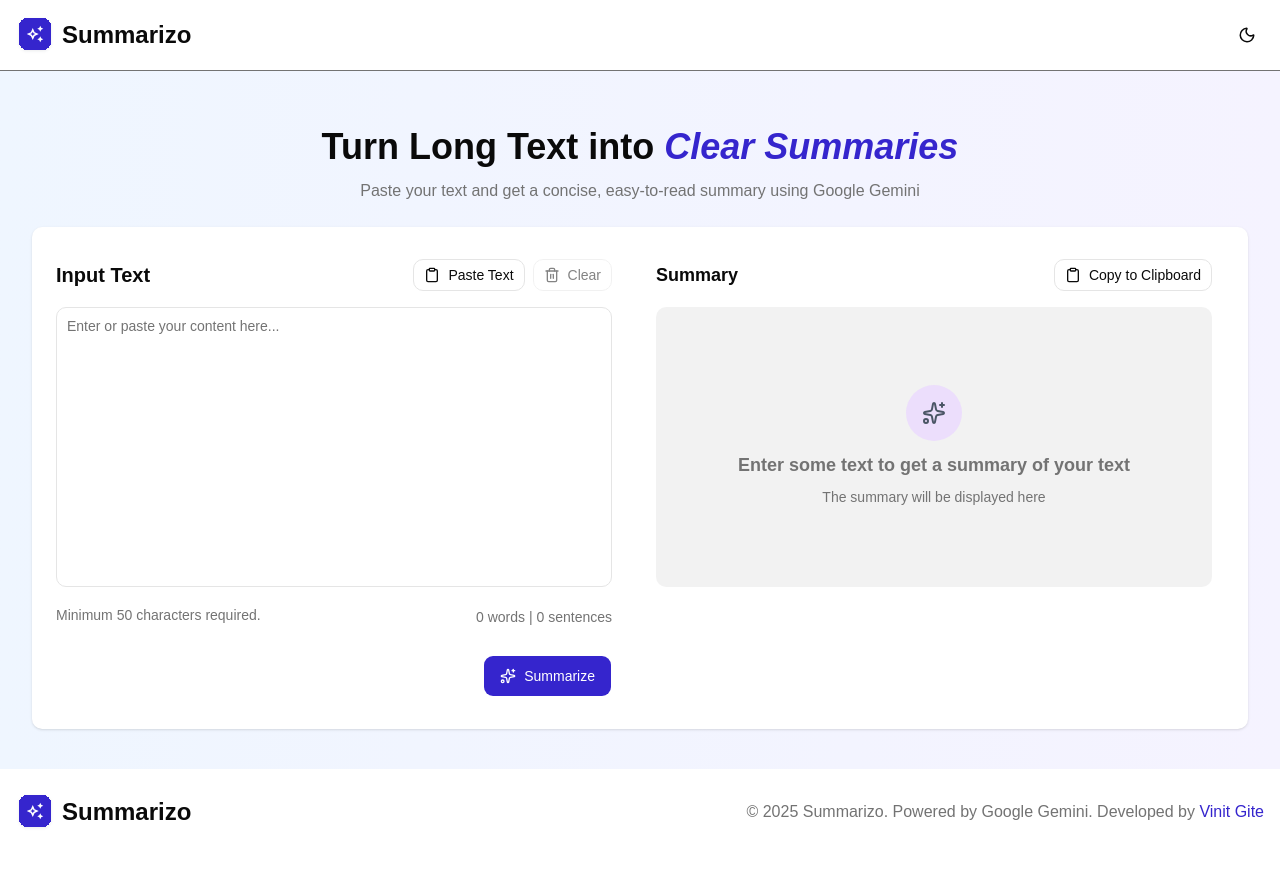
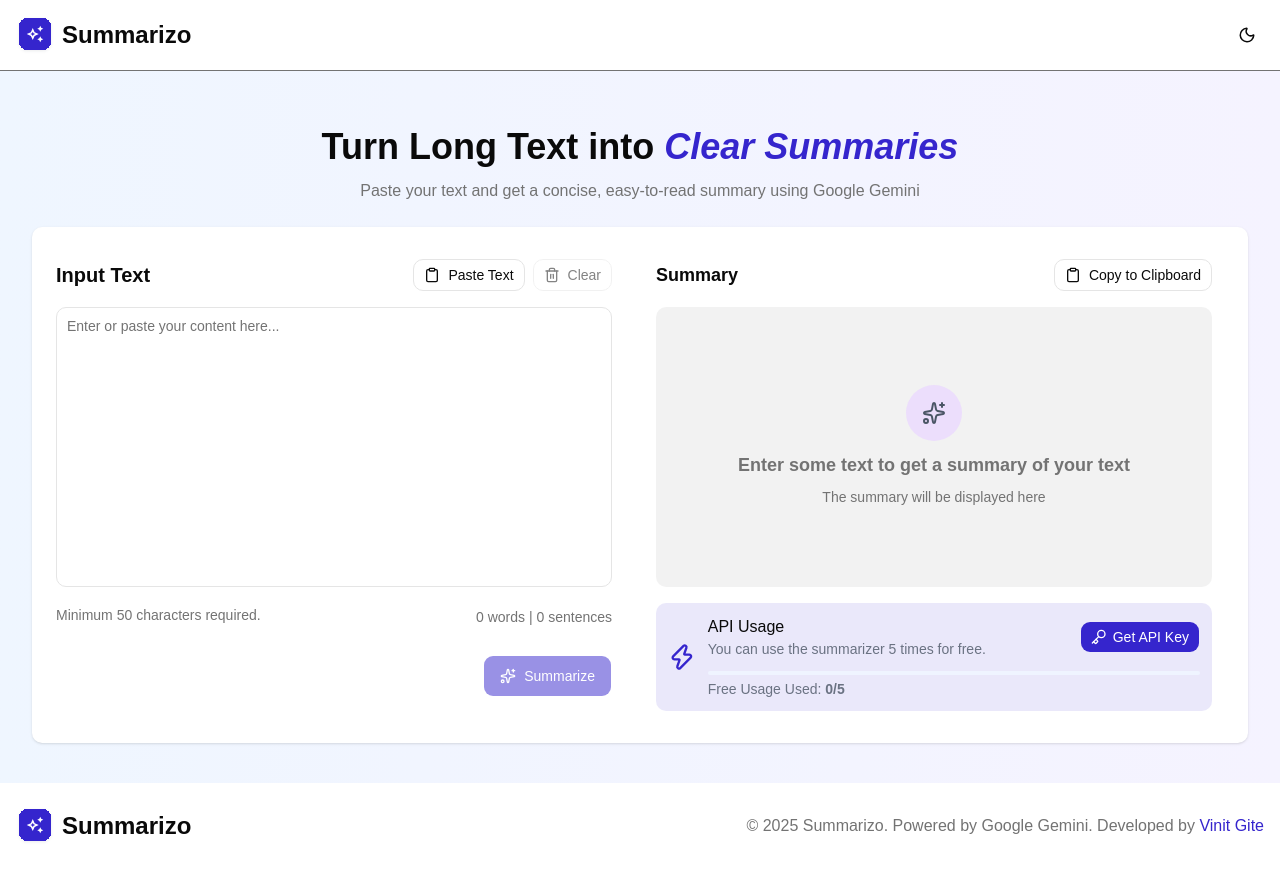
Before and after one commit to VinitCoding1628/ai-text-summarizer, a React (Vite) app: page /summariser in a window 1280 px wide. Built offline with nearby package versions, Linux system fonts and the light colour scheme.

Commit message:
Completed with the Free API Usage

```diff
--- /dev/null
+++ b/src/components/ui/progress.jsx
@@ -0,0 +1,89 @@
+import { Progress as ProgressPrimitive } from "@base-ui/react/progress"
+import { cn } from "cn"
+
+function Progress({
+  className,
+  children,
+  value,
+  ...props
+}) {
+  return (
+    <ProgressPrimitive.Root
+      value={value}
+      data-slot="progress"
+      className={cn("flex flex-wrap gap-3", className)}
+      {...props}
+    >
+      {children}
+      <ProgressTrack>
+        <ProgressIndicator />
+      </ProgressTrack>
+    </ProgressPrimitive.Root>
+  )
+}
+
+function ProgressTrack({
+  className,
+  ...props
+}) {
+  return (
+    <ProgressPrimitive.Track
+      className={cn(
+        "relative flex h-1 w-full items-center overflow-x-hidden rounded-full bg-muted",
+        className
+      )}
+      data-slot="progress-track"
+      {...props}
+    />
+  )
+}
+
+function ProgressIndicator({
+  className,
+  ...props
+}) {
+  return (
+    <ProgressPrimitive.Indicator
+      data-slot="progress-indicator"
+      className={cn("h-full bg-primary transition-all", className)}
+      {...props}
+    />
+  )
+}
+
+function ProgressLabel({
+  className,
+  ...props
+}) {
+  return (
+    <ProgressPrimitive.Label
+      className={cn("text-sm font-medium", className)}
+      data-slot="progress-label"
+      {...props}
+    />
+  )
+}
+
+function ProgressValue({
+  className,
+  ...props
+}) {
+  return (
+    <ProgressPrimitive.Value
+      className={cn(
+        "ml-auto text-sm text-muted-foreground tabular-nums",
+        className
+      )}
+      data-slot="progress-value"
+      {...props}
+    />
+  )
+}
+
+export {
+  Progress,
+  ProgressTrack,
+  ProgressIndicator,
+  ProgressLabel,
+  ProgressValue,
+}
--- a/src/pages/SummariserPage.jsx
+++ b/src/pages/SummariserPage.jsx
@@ -1,7 +1,7 @@
 import { React, useState, useEffect, useRef } from 'react'
 import { GoogleGenAI } from "@google/genai";
 import { Textarea } from '@/components/ui/textarea';
-import { CheckIcon, ClipboardIcon, SparkleIcon, SparklesIcon, TrashIcon } from 'lucide-react';
+import { BoltIcon, CheckIcon, ClipboardIcon, KeyIcon, SparkleIcon, SparklesIcon, TrashIcon, Zap } from 'lucide-react';
 import { Button } from "@/components/ui/button"
 import { Spinner } from '@/components/ui/spinner';
 import { Field, FieldDescription, FieldError } from '@/components/ui/field';
@@ -9,6 +9,7 @@ import { Toaster, toast } from 'sonner';
 import { Blocks } from "loading-dev";
 import { Separator } from '@/components/ui/separator';
 import Footer from '@/components/Footer';
+import { Progress } from '@/components/ui/progress';
 
 const SummariserPage = () => {
   const [text, setText] = useState('');
@@ -16,7 +17,19 @@ const SummariserPage = () => {
   const [loading, setLoading] = useState(false);
   const [error, setError] = useState(null);
   const [copied, setCopied] = useState(false);
+  const [apiUsage, setApiUsage] = useState(1);
   const summarizingRef = useRef(false);
+
+  // Function to get API usage
+  useEffect(() => {
+    const apiUsageCount = localStorage.getItem('apiUsage');
+    if (!apiUsageCount) {
+      localStorage.setItem('apiUsage', 0);
+      setApiUsage(0);
+    } else {
+      setApiUsage(parseInt(apiUsageCount));
+    }
+  }, []);
 
   // Function to count words
   const countWords = (str) => {
@@ -59,6 +72,15 @@ const SummariserPage = () => {
     setError(null);
     setSummary('');
 
+    // Check if API usage limit is reached
+    const apiUsageCount = localStorage.getItem('apiUsage')
+    if (apiUsageCount >= 5) {
+      toast.error('API usage limit reached', {
+        description: 'Please provide your API key to continue using the summarizer.',
+      });
+      return;
+    }
+
     try {
       // Importing the Google Gemini
       const ai = new GoogleGenAI({
@@ -74,8 +96,6 @@ const SummariserPage = () => {
       })
       const data = response.steps[1].content[0].text;
       setSummary(data);
-
-      console.log('Summarization response:', response.steps[1].content[0].text);
     } catch (error) {
       toast.error('Summarization failed', {
         description: error.message || 'Summarization failed. Please try again later.',
@@ -83,12 +103,16 @@ const SummariserPage = () => {
     } finally {
       timeoutID = setTimeout(() => {
         setLoading(false);
+        const newApiUsageCount = parseInt(apiUsageCount) + 1;
+        localStorage.setItem('apiUsage', newApiUsageCount);
+        setApiUsage(newApiUsageCount)
       }, 1500);
       summarizingRef.current = false;
     }
 
-    return () => {clearTimeout(timeoutID);}
+    return () => { clearTimeout(timeoutID); }
   }
+
 
   // Function to copy summary to clipboard
   const copyToClipboard = async () => {
@@ -97,6 +121,7 @@ const SummariserPage = () => {
       setCopied(true);
       const timeoutId = setTimeout(() => setCopied(false), 2000);
       return () => { clearTimeout(timeoutId); }
+
 
     } catch (error) {
       toast.error('Failed to copy summary', {
@@ -173,7 +198,7 @@ const SummariserPage = () => {
           {/* Action Buttons */}
           <div className='flex justify-end'>
             {
-              <Button variant='primary' disabled={loading} className='flex items-center gap-2 px-4 py-5 bg-primary text-white hover:bg-primary/80 transition-all duration-200 ease-in-out cursor-pointer disabled:opacity-50 disabled:cursor-not-allowed' onClick={summarizeText}>
+              <Button variant='primary' disabled={loading || apiUsage >=5 || countWords(text) < 50} className='flex items-center gap-2 px-4 py-5 bg-primary text-white hover:bg-primary/80 transition-all duration-200 ease-in-out cursor-pointer disabled:opacity-50 disabled:cursor-not-allowed' onClick={summarizeText}>
                 {
                   loading ? (
                     <>
@@ -194,7 +219,7 @@ const SummariserPage = () => {
         </div>
 
         {/* Separator */}
-        <Separator className='lg:hidden md:block sm:block block'/>
+        <Separator className='lg:hidden md:block sm:block block' />
 
         {/* Output Area */}
         <div className='bg-card p-3 rounded-lg my-2 flex flex-col gap-4 w-full me-3'>
@@ -242,11 +267,36 @@ const SummariserPage = () => {
             {
               loading && (
                 <div className='flex flex-col items-center justify-center gap-2 h-full'>
-                  <Blocks size={40} className='text-muted-foreground'/>
+                  <Blocks size={40} className='text-muted-foreground' />
                   <span className='text-sm text-muted-foreground animate-cell-ripple'>Generating your summary...</span>
                 </div>
               )
             }
+          </div>
+
+          {/* API Usage */}
+          <div className='flex gap-3 items-center bg-primary/10 p-3 rounded-lg'>
+            <Zap className='text-primary' size={30} />
+
+            <div className='w-full flex flex-col gap-3'>
+              <div className='flex items-center justify-between'>
+                <div>
+                  <h2>API Usage</h2>
+                  <p className='text-sm text-gray-500'>You can use the summarizer 5 times for free.</p>
+                </div>
+                <Button className='bg-primary text-white'>
+                  <KeyIcon /> <span>Get API Key</span>
+                </Button>
+              </div>
+              <div>
+                <Progress value={(apiUsage / 5) * 100} className='h-2' />
+                <p className='text-sm text-gray-500'> Free Usage Used: <span className='font-semibold'>{apiUsage}/5</span></p>
+              </div>
+            </div>
+
+            {/* <Button>
+              <KeyIcon /> <span>Get API Key</span>
+            </Button> */}
           </div>
         </div>
       </div>
```
